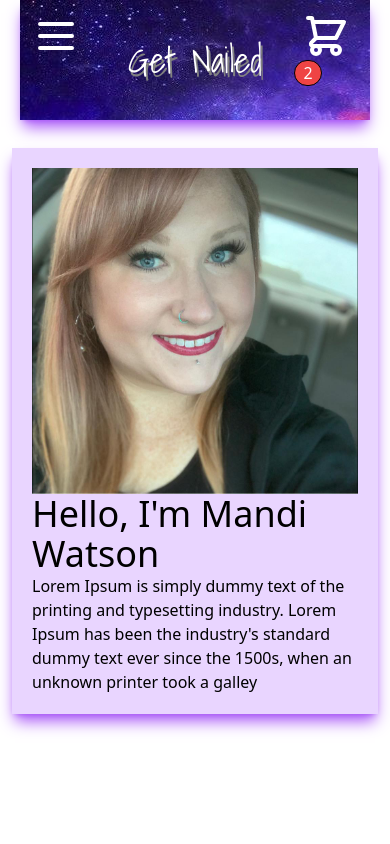
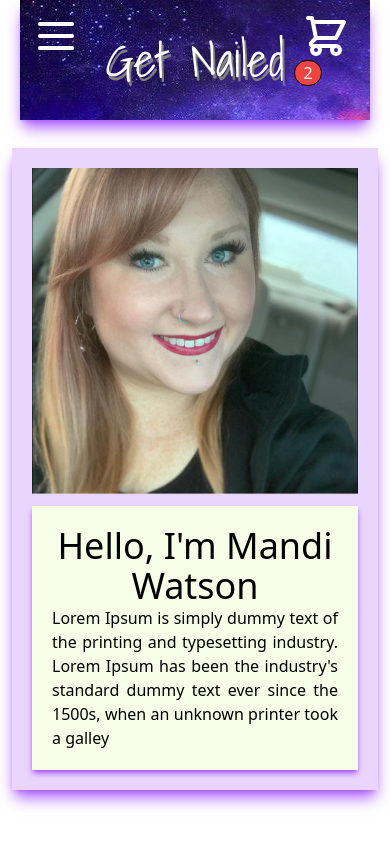
Before and after one commit to ccarver80/GetNailed, a React (Create React App) app in the folder client/: page / in a window 390 px wide. Built offline with nearby package versions, Linux system fonts and the light colour scheme.

Commit message:
changed bg color of text to lime

```diff
--- a/client/src/Components/Header.js
+++ b/client/src/Components/Header.js
@@ -3,7 +3,7 @@ import React from "react";
 export default function Header() {
   return (
     <div className="mx-5 flex h-[120px] bg-space shadow-purple-500 shadow-lg">
-      <h1 className="lg:text-8xl md:text-6xl text-4xl text-white text-shadow mx-auto my-auto font-Shadows">
+      <h1 className="lg:text-8xl md:text-6xl text-5xl text-white text-shadow mx-auto my-auto font-Shadows">
         Get Nailed
       </h1> <div className="absolute left-8 top-3">
         <svg
--- a/client/src/Components/Main.js
+++ b/client/src/Components/Main.js
@@ -2,17 +2,23 @@ import React from "react";
 
 import Header from "./Header";
 
-import Mandi from '../Style/imgs/mandi.jpg'
+import Mandi from "../Style/imgs/mandi.jpg";
 
 export default function About() {
-    return(
-        <>
-        <Header />
-        <div className="lg:flex sm:block shadow-purple-500 shadow-lg bg-purple-200 p-5 mx-3 mt-7 ">
-           <img className="lg:h-96 md:h-56 inline" src={Mandi} />
-           <h1 className="text-4xl mx-auto my-auto">Hello, I'm Mandi Watson</h1>
-           <p className="mx-auto my-auto">Lorem Ipsum is simply dummy text of the printing and typesetting industry. Lorem Ipsum has been the industry's standard dummy text ever since the 1500s, when an unknown printer took a galley</p>
+  return (
+    <>
+      <Header />
+      <div className="lg:flex md:flex block shadow-purple-500 shadow-lg bg-purple-200 p-5 mx-3 mt-7 ">
+        <img className="lg:h-96 md:h-56 mr-5 mb-3" src={Mandi} />
+        <div className="mx-auto my-auto bg-lime-50 p-5 shadow-purple-500 shadow-md  text-center">
+          <h1 className="text-4xl mx-auto my-auto">Hello, I'm Mandi Watson</h1>
+          <p className="mx-auto my-auto text-justify ">
+            Lorem Ipsum is simply dummy text of the printing and typesetting
+            industry. Lorem Ipsum has been the industry's standard dummy text
+            ever since the 1500s, when an unknown printer took a galley
+          </p>
         </div>
-        </>
-    )
+      </div>
+    </>
+  );
 }
```
Also changed, not shown: 1 other file (tests, documents, lock files or other folders).
